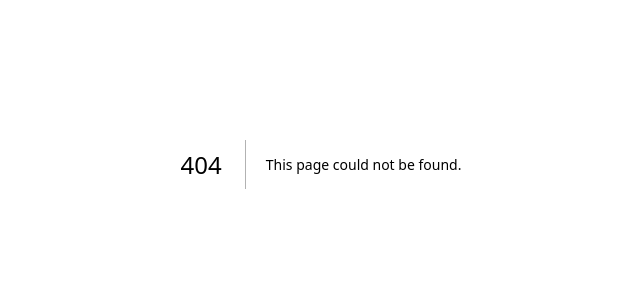
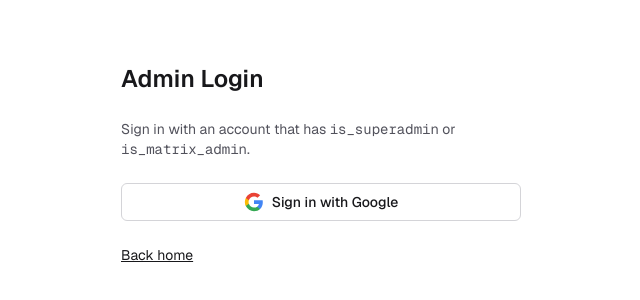
Before and after one commit to janicejoee/prompt-chain-tool, a Next.js app: page /auth/login in a window 1280 px wide. Before the commit this address had no page. Shown: the part 236-536 px from the top of the page, without its empty margins (319-959 px from the left). Built offline with nearby package versions, Linux system fonts and the light colour scheme.

Commit message:
Fix auth

```diff
--- /dev/null
+++ b/app/auth/login/page.tsx
@@ -0,0 +1,40 @@
+import Link from "next/link";
+
+export default function LoginPage() {
+  return (
+    <div className="mx-auto flex min-h-screen w-full max-w-md flex-col justify-center gap-6 px-6">
+      <h1 className="text-2xl font-semibold">Admin Login</h1>
+      <p className="text-sm text-zinc-600 dark:text-zinc-300">
+        Sign in with an account that has <code>is_superadmin</code> or{" "}
+        <code>is_matrix_admin</code>.
+      </p>
+      <a
+        href="/auth/google"
+        className="flex items-center justify-center gap-2 rounded-md border border-zinc-300 bg-white px-4 py-2 text-sm font-medium hover:bg-zinc-50 dark:border-zinc-700 dark:bg-zinc-900 dark:hover:bg-zinc-800"
+      >
+        <svg viewBox="0 0 24 24" className="h-5 w-5" aria-hidden="true">
+          <path
+            d="M22.56 12.25c0-.78-.07-1.53-.2-2.25H12v4.26h5.92a5.06 5.06 0 0 1-2.2 3.32v2.77h3.57c2.08-1.92 3.28-4.74 3.28-8.1z"
+            fill="#4285F4"
+          />
+          <path
+            d="M12 23c2.97 0 5.46-.98 7.28-2.66l-3.57-2.77c-.98.66-2.23 1.06-3.71 1.06-2.86 0-5.29-1.93-6.16-4.53H2.18v2.84C3.99 20.53 7.7 23 12 23z"
+            fill="#34A853"
+          />
+          <path
+            d="M5.84 14.09c-.22-.66-.35-1.36-.35-2.09s.13-1.43.35-2.09V7.07H2.18C1.43 8.55 1 10.22 1 12s.43 3.45 1.18 4.93l2.85-2.22.81-.62z"
+            fill="#FBBC05"
+          />
+          <path
+            d="M12 5.38c1.62 0 3.06.56 4.21 1.64l3.15-3.15C17.45 2.09 14.97 1 12 1 7.7 1 3.99 3.47 2.18 7.07l3.66 2.84c.87-2.6 3.3-4.53 6.16-4.53z"
+            fill="#EA4335"
+          />
+        </svg>
+        Sign in with Google
+      </a>
+      <Link href="/" className="text-sm underline">
+        Back home
+      </Link>
+    </div>
+  );
+}
--- a/middleware.ts
+++ b/middleware.ts
@@ -11,13 +11,17 @@ export async function middleware(request: NextRequest) {
     return NextResponse.next();
   }
 
-  const response = NextResponse.next({ request });
+  let response = NextResponse.next({ request });
   const supabase = createServerClient(supabaseUrl, supabaseAnonKey, {
     cookies: {
       getAll() {
         return request.cookies.getAll();
       },
       setAll(cookiesToSet) {
+        cookiesToSet.forEach(({ name, value }) => {
+          request.cookies.set(name, value);
+        });
+        response = NextResponse.next({ request });
         cookiesToSet.forEach(({ name, value, options }) => {
           response.cookies.set(name, value, options);
         });
```
Also changed, not shown: app/auth/google/route.ts (renamed from app/auth/login/route.ts).
